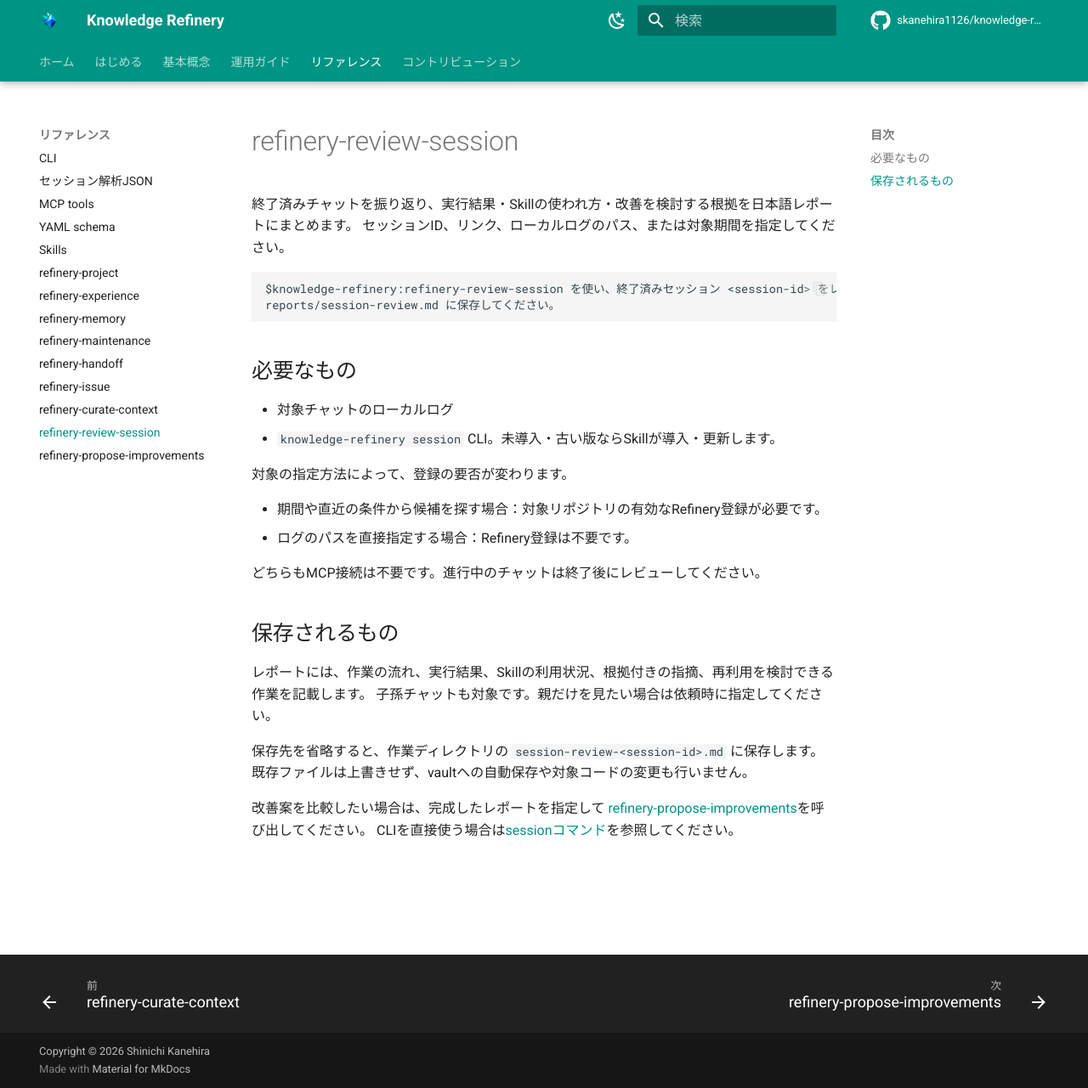
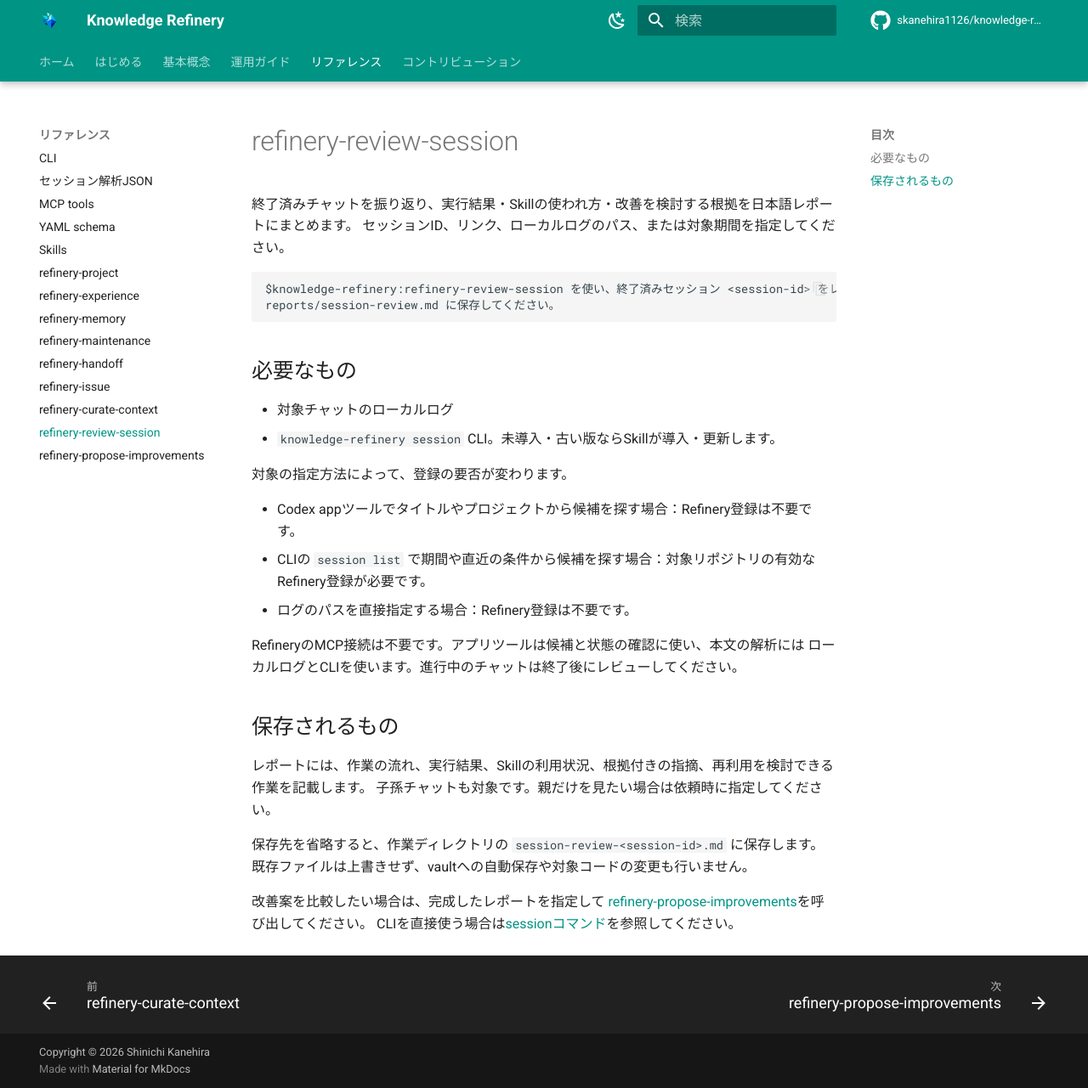
Before and after one commit to skanehira1126/knowledge-refinery, an MkDocs documentation site: the page built from docs/skills/refinery-review-session.md, in a window 1280 px wide and 1281 px high. Shown: the whole window at 85% size. Built offline with MkDocs 1.6.1 and Material for MkDocs 9.7.7, drawn with Linux system fonts in a browser that asks for light colours; comment, search, counter and statistics services are not loaded.

Commit message:
Document Codex app tools for session discovery (#31)

```diff
--- a/docs/skills/refinery-review-session.md
+++ b/docs/skills/refinery-review-session.md
@@ -15,10 +15,12 @@ reports/session-review.md に保存してください。
 
 対象の指定方法によって、登録の要否が変わります。
 
-- 期間や直近の条件から候補を探す場合：対象リポジトリの有効なRefinery登録が必要です。
+- Codex appツールでタイトルやプロジェクトから候補を探す場合：Refinery登録は不要です。
+- CLIの `session list` で期間や直近の条件から候補を探す場合：対象リポジトリの有効なRefinery登録が必要です。
 - ログのパスを直接指定する場合：Refinery登録は不要です。
 
-どちらもMCP接続は不要です。進行中のチャットは終了後にレビューしてください。
+RefineryのMCP接続は不要です。アプリツールは候補と状態の確認に使い、本文の解析には
+ローカルログとCLIを使います。進行中のチャットは終了後にレビューしてください。
 
 ## 保存されるもの
 
```
Also changed, not shown: skills/refinery-review-session/SKILL.md (+7 -7 lines), skills/refinery-review-session/references/local-logs.md (+13 -2 lines).
